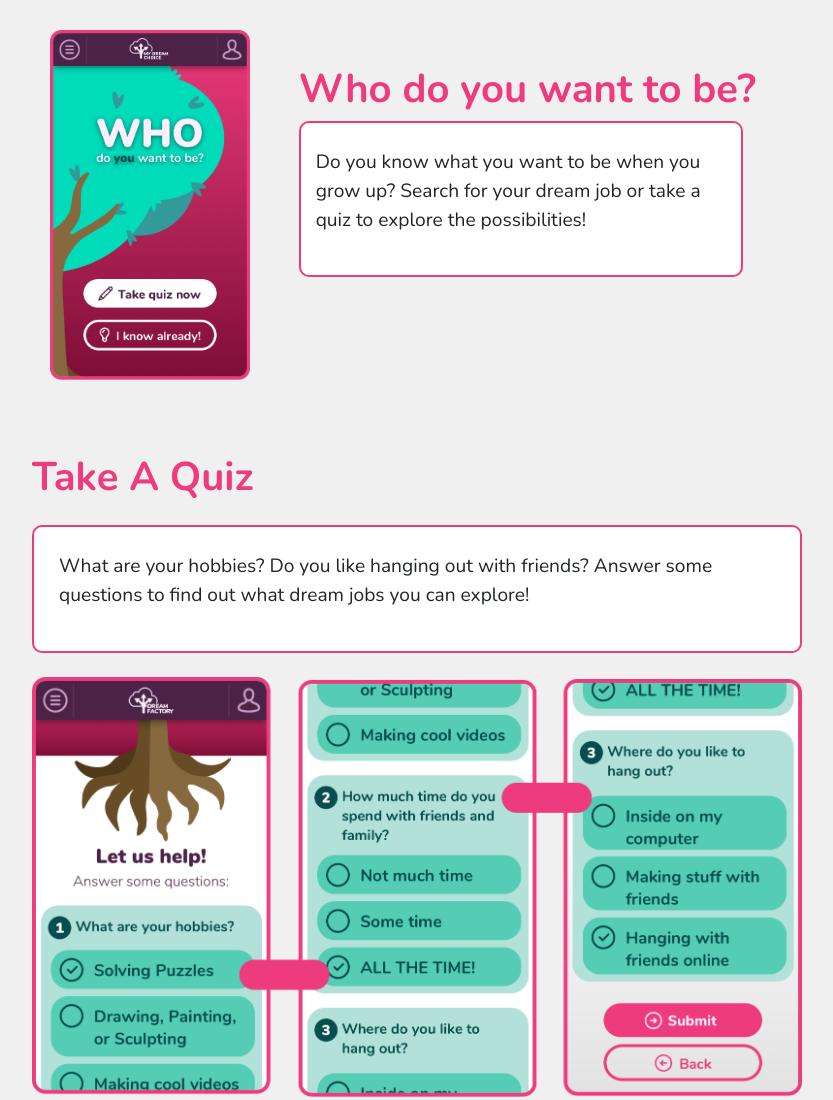
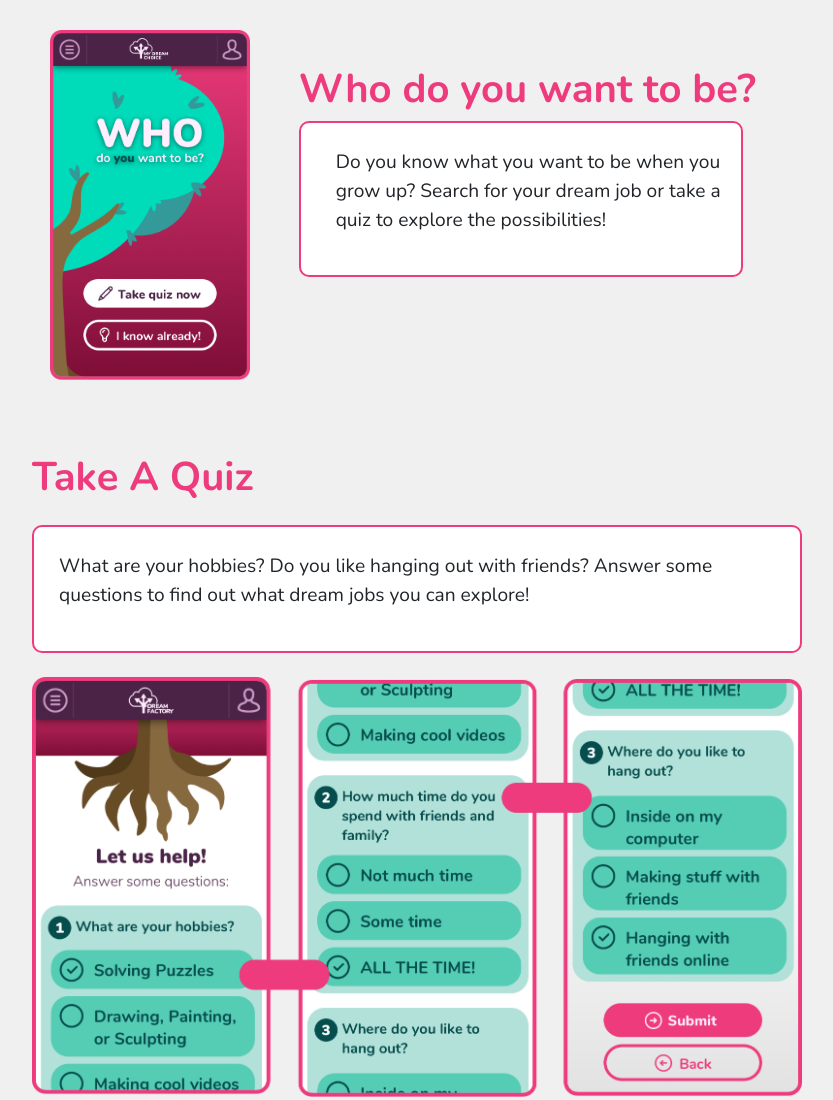
Before and after one commit to dreamfactorykelowna/company_website, a plain HTML site: page index.html in a window 1280 px wide. Shown: the part 920-2020 px from the top of the page, without its empty margins (223-1056 px from the left). Drawn offline with nearby package versions, Linux system fonts and the light colour scheme.

Commit message:
Update mycss.css

```diff
--- a/assets/mycss.css
+++ b/assets/mycss.css
@@ -132,7 +132,7 @@ padding: 0;
         border-radius: 10px;
         background: white;
         border-width: 2px;
-        padding: 25px;
+        padding: 25px 0 25px 35px !important;
         margin-left: 15px;
 
 }
```
